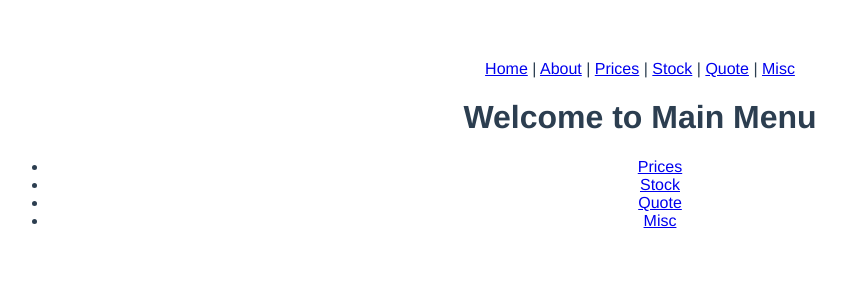
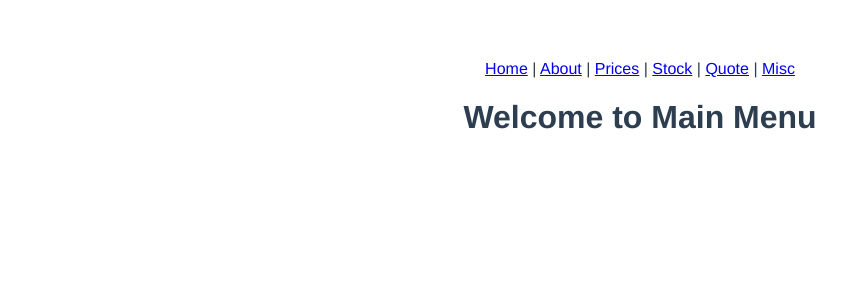
Before and after one commit to ankuryu/pmcmain, a Vue app: page / in a window 1280 px wide. Shown: the top 300 px of the page, without its empty margins (0-846 px from the left). Built offline with nearby package versions, Linux system fonts and the light colour scheme.

Commit message:
removed bugs

```diff
--- a/src/App.vue
+++ b/src/App.vue
@@ -1,3 +1,4 @@
+
 <template>
   <div id="app">
     <div id="nav">
--- a/src/components/MainMenu.vue
+++ b/src/components/MainMenu.vue
@@ -1,30 +1,15 @@
 <template>
   <div class="mmenu">
 <h1> {{msg}}</h1>
-<ul>
-  <li><router-link to = '/Price'>Prices</router-link></li>
-  <li><router-link to = '/Stock'>Stock</router-link></li>
-  <li><router-link to = '/Quote'>Quote</router-link></li>
-  <li><router-link to = '/Misc'>Misc</router-link></li>
-</ul>
   </div>
 </template>
 
 <script>
-import Price from '@/views/Price.vue' ;
-import Stock from '@/views/Stock.vue' ;
-import Quote from '@/views/Quote.vue' ;
-import Misc from '@/views/Misc.vue' ;
 
 var routes = [
-  {path: '/Price',component:Price},
-  {path: '/Stock',component:Stock},
-  {path: '/Quot',component:Quote},
-  {path: '/Misc',component:Misc}
 ]
 export default {
   name: 'MainMenu',
-  routes ,
   props: {
     msg: String
   }
```
